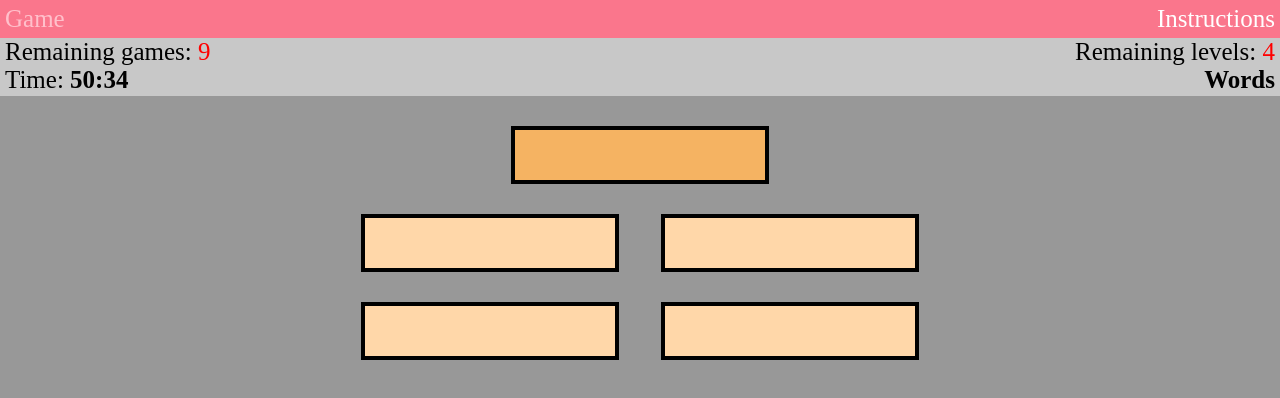
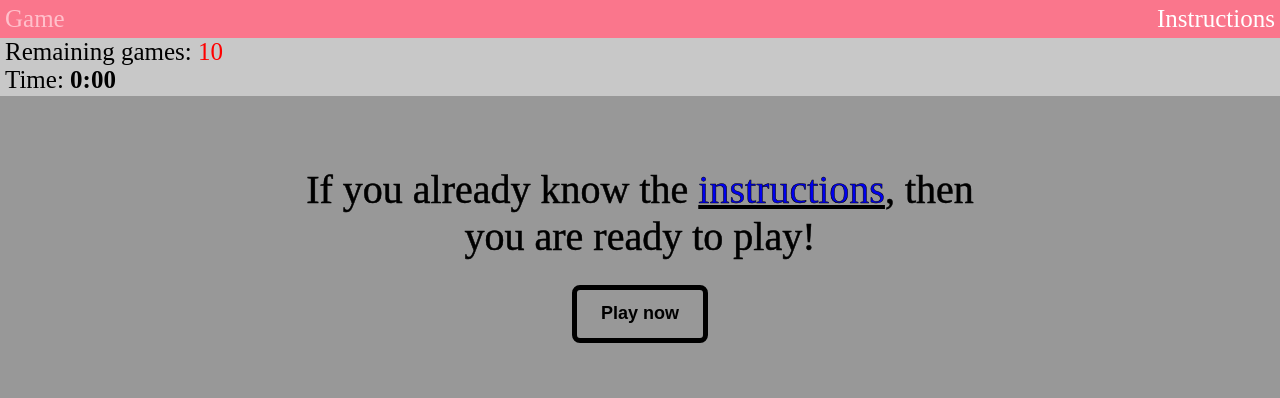
Before and after one commit to juanro-pf/brain-game, a React (Create React App) app: page /game-mix in a window 1280 px wide. Shown: the top 398 px of the page. Built offline with nearby package versions, Linux system fonts and the light colour scheme; no server answers.

Commit message:
Solved issue on Game9, added StartGameScreen and half way on the timer logic

```diff
--- a/src/components/Game1.tsx
+++ b/src/components/Game1.tsx
@@ -17,7 +17,7 @@ const Game1 = (props: { setGameName: (arg: ((str: string) => string) | string) =
   // General game useEffect
   useEffect(() => {
     setGameName('Pick the color');
-    setRemainingLevels(19);
+    setRemainingLevels(14);
     return () => {
       setGameName('');
       setRemainingLevels(0);
--- a/src/components/Game3.tsx
+++ b/src/components/Game3.tsx
@@ -18,10 +18,12 @@ const Game3 = (props: { setGameName: (arg: ((str: string) => string) | string) =
   // General game useEffect
   useEffect(() => {
     setGameName('Color count');
-    setRemainingLevels(4);
+    setRemainingLevels(2);
     return () => {
       setGameName('');
       setRemainingLevels(0);
+      setText('');
+      setTextColor('Black');
     }
   }, []);
 
--- a/src/components/Game4.tsx
+++ b/src/components/Game4.tsx
@@ -10,6 +10,7 @@ const Game4 = (props: { setGameName: (arg: ((str: string) => string) | string) =
   const [totalNumbers, setTotalNumbers] = useState(0);
   const [classArray, setClassArray] = useState([['']]);
   const [shuffleAll, setshuffleAll] = useState(false);
+  const [internalRemainingLevels, setInternalRemainingLevels] = useState(1);
 
   // General game useEffect
   useEffect(() => {
@@ -63,7 +64,7 @@ const Game4 = (props: { setGameName: (arg: ((str: string) => string) | string) =
     const classArr: string[][]= [];
     for(let row in numArr){
       classArr.push([]);
-      for(let el in numArr[row]){
+      for(let el=0; el<numArr[row].length; el++){
        // Logic to generate the classes array to fix the shit made on line 86
        classArr[row].push(className);
       };
@@ -72,8 +73,8 @@ const Game4 = (props: { setGameName: (arg: ((str: string) => string) | string) =
   };
 
   useEffect(() => {
-    const userRows= 5;
-    const userSmallRow= 4;
+    const userRows= 5 - internalRemainingLevels;
+    const userSmallRow= 4 - internalRemainingLevels;
     const numArr= generateNumbersArray(userRows, userSmallRow);
     setNumbersArray(numArr);
     setClassArray(generateClassArray(numArr, 'game-four__row__element'));
@@ -84,6 +85,7 @@ const Game4 = (props: { setGameName: (arg: ((str: string) => string) | string) =
     const splittedId= e.currentTarget.id.split('-');
     if(currentNumber === +splittedId[0]){
       if(currentNumber === totalNumbers) {
+        setInternalRemainingLevels(old => old - 1);
         setRemainingLevels(old => handleRemainingLevels(old, changeGame));
         setshuffleAll(old => !old);
         setCurrentNumber(1);
--- a/src/components/Game5.tsx
+++ b/src/components/Game5.tsx
@@ -58,7 +58,7 @@ const Game5 = (props: { setGameName: (arg: ((str: string) => string) | string) =
     return array;
   };
 
-  const [arrowsArray, setArrowsArray] = useState(generateArrowsArray(50));
+  const [arrowsArray, setArrowsArray] = useState(generateArrowsArray(35));
   const [currentArrow, setCurrentArrow] = useState(0);
   const currentArrowRef = useRef(currentArrow);
 
--- a/src/components/Game7.tsx
+++ b/src/components/Game7.tsx
@@ -8,7 +8,7 @@ const Game7 = (props: { setGameName: (arg: ((str: string) => string) | string) =
   // General game useEffect
   useEffect(() => {
     setGameName('Percentage');
-    setRemainingLevels(2);
+    setRemainingLevels(1);
     return () => {
       setGameName('');
       setRemainingLevels(0);
--- a/src/components/Game8.tsx
+++ b/src/components/Game8.tsx
@@ -7,8 +7,8 @@ const Game8 = (props: { setGameName: (arg: ((str: string) => string) | string) =
 
   // General game useEffect
   useEffect(() => {
-    setGameName('Fraction');
-    setRemainingLevels(2);
+    setGameName('Fractions');
+    setRemainingLevels(1);
     return () => {
       setGameName('');
       setRemainingLevels(0);
--- a/src/components/Game9.tsx
+++ b/src/components/Game9.tsx
@@ -10,8 +10,8 @@ const Game9 = (props: { setGameName: (arg: ((str: string) => string) | string) =
 
   // General game useEffect
   useEffect(() => {
-    setGameName('Words');
-    setRemainingLevels(4);
+    setGameName('Shuffled word');
+    setRemainingLevels(3);
     return () => {
       setGameName('');
       setRemainingLevels(0);
@@ -46,9 +46,8 @@ const Game9 = (props: { setGameName: (arg: ((str: string) => string) | string) =
         setWord(tempWord);
         for(let i=0; i<3; i++){
           const replace= tempWord[Math.floor(Math.random() * tempWord.length)];
-          const shuffled= shuffleString(tempWord.replace(replace, characters.replace(replace, '')[Math.floor(Math.random() * characters.length)]));
+          const shuffled= shuffleString(tempWord.replace(replace, characters.replace(replace, '')[Math.floor(Math.random() * (characters.length - 1))])); //characters.length - 1 because we are replacing the character with an empty string, so the lenght dicreases in 1
           options.push([shuffled, false]);
-          //Checking the undefined error
         }
         options.push([shuffleString(tempWord), true]);
         shuffleArray(options);
--- a/src/components/GameScreen.tsx
+++ b/src/components/GameScreen.tsx
@@ -1,4 +1,4 @@
-import React, { useEffect, useState } from 'react';
+import React, { useEffect, useRef, useState } from 'react';
 import Game1 from './Game1';
 import Game2 from './Game2';
 import Game3 from './Game3';
@@ -11,6 +11,7 @@ import Game9 from './Game9';
 import Game10 from './Game10';
 import Score from './Score';
 import { shuffleArray } from '../helpers/helpFunctions';
+import StartGame from './StartGame';
 
 const GameScreen = () => {
 
@@ -18,19 +19,30 @@ const GameScreen = () => {
 
   const [midText, setMidText] = useState('');
   const [midTextColor, setMidTextColor] = useState('Black');
-  const [games, setGames] = useState([0, 1, 2, 3, 4, 5, 6, 7, 8, 9]);
-  const [currentScreen, setCurrentScreen] = useState(10);
+  const [games, setGames] = useState([1, 2, 3, 4, 5, 6, 7, 8, 9, 10, 0]);
+  const [currentScreen, setCurrentScreen] = useState(0);
   const [changeGame, setChangeGame] = useState(false);
   const [currentGameName, setCurrentGameName] = useState('');
   const [remainingLevels, setRemainingLevels] = useState(0);
+  const [timerRunning, setTimerRunning] = useState(false);
+  const [timer, setTimer] = useState(0);
+  const tempRefValue: any= 0;
+  const timerRef = useRef(tempRefValue);
+
+  //Increase a state counter instead of console.log
+  useEffect(() => {
+    if(timerRunning) timerRef.current= setInterval(() => console.log('va'));
+  }, [timerRunning]);
 
   useEffect(() => {
     const tempArray= [...games];
     if(tempArray.length === 10) shuffleArray(tempArray);
     if(tempArray.length !== 0) setCurrentScreen(tempArray.pop()!);
-    else setCurrentScreen(10);
+    else {
+      clearInterval(timerRef.current);
+      setCurrentScreen(11);
+    }
     setGames(tempArray);
-    console.log('cambio');
   }, [changeGame]);
 
   return (
@@ -38,18 +50,22 @@ const GameScreen = () => {
       <div className='top-bar'>
         <div className='top-bar__section top-bar__section--left'>
           <span>Remaining games: <span style={{ color: 'red' }}>{games.length}</span></span>
-          <p>Time: <b>50:34</b></p>
+          <p>Time: <b>0:00</b></p>
         </div>
         <p className='top-bar__section top-bar__section--middle' style={{ color: midTextColor }} >{midText}</p>
         <div className='top-bar__section top-bar__section--right'>
-          <span>Remaining levels: <span style={{ color: 'red' }}>{remainingLevels}</span></span>
-          <p><b>{currentGameName}</b></p>
+          {
+            currentScreen !== 0 && currentScreen !== 11 &&
+            [<span key='1span'>Remaining levels: <span key='2span' style={{ color: 'red' }}>{remainingLevels}</span></span>,
+            <p key='1p' ><b>{currentGameName}</b></p>]
+          }
         </div>
       </div>
       {/* <div onClick={() => setChangeGame(old => !old)} className='game-section' style={{ height: `${height - 58 - 38}px` }}> 38 from .navbar and 58 from .top-bar */}
       <div className='game-section' style={{ height: `${height - 58 - 38}px` }}> {/*38 from .navbar and 58 from .top-bar*/}
         {
           [
+            <StartGame changeGame={setChangeGame} startGame={setTimerRunning} />,
             <Game1 setGameName={setCurrentGameName} changeGame={setChangeGame} setRemainingLevels={setRemainingLevels} height={height} text={midText} setText={setMidText} textColor={midTextColor} setTextColor={setMidTextColor} />,
             <Game2 setGameName={setCurrentGameName} changeGame={setChangeGame} setRemainingLevels={setRemainingLevels} />,
             <Game3 setGameName={setCurrentGameName} changeGame={setChangeGame} setRemainingLevels={setRemainingLevels} setText={setMidText} setTextColor={setMidTextColor}/>,
@@ -61,7 +77,7 @@ const GameScreen = () => {
             <Game9 setGameName={setCurrentGameName} changeGame={setChangeGame} setRemainingLevels={setRemainingLevels} />,
             <Game10 setGameName={setCurrentGameName} changeGame={setChangeGame} setRemainingLevels={setRemainingLevels} />,
             <Score />
-          ][8]
+          ][currentScreen]
         }
       </div>
     </div>
--- /dev/null
+++ b/src/components/StartGame.tsx
@@ -0,0 +1,26 @@
+import React, { useEffect } from 'react';
+import { Link } from 'react-router-dom';
+
+const StartGame = (props: { changeGame: (arg: ((bol: boolean) => boolean) | boolean) => void, startGame: React.Dispatch<React.SetStateAction<boolean>> }) => {
+
+  const { changeGame, startGame }= props;
+
+  useEffect(() => {
+    return () => {
+      startGame(true);
+    }
+  }, []);
+
+  const handleClick= () => {
+    changeGame(old => !old);
+  };
+
+  return (
+    <div className='start-game'>
+      <p>If you already know the <Link to="/instructions" >instructions</Link>, then you are ready to play!</p>
+      <button onClick={handleClick}>Play now</button>
+    </div>
+  )
+};
+
+export default StartGame;
--- a/src/index.css
+++ b/src/index.css
@@ -73,6 +73,44 @@ html, body {
 .game-section {
   background-color: rgb(152, 152, 152);
   width: 100%;
+}
+
+/*===========
+  STARTGAME
+===========*/
+
+.start-game {
+  padding-top: 30px;
+  margin: 0 auto;
+  text-align: center;
+  width: 700px;
+}
+
+.start-game p {
+  font-size: 40px;
+  font-weight: 500;
+  margin-bottom: 25px;
+  -webkit-text-stroke-width: .5px;
+  -webkit-text-stroke-color: rgb(0, 0, 0);
+}
+
+.start-game button {
+  display: inline-block;
+  outline: 0;
+  border: 5px solid black;
+  cursor: pointer;
+  background: inherit;
+  border-radius: 8px;
+  padding: 14px 24px 16px;
+  font-size: 18px;
+  font-weight: 700;
+  line-height: 1;
+  transition: transform 200ms;
+}
+
+.start-game button:hover {
+  background-color: rgb(160, 160, 160);
+  transform: translateY(-2px);
 }
 
 /*=======
```
Also changed, not shown: src/components/Game10.tsx (+4 -4 lines).
